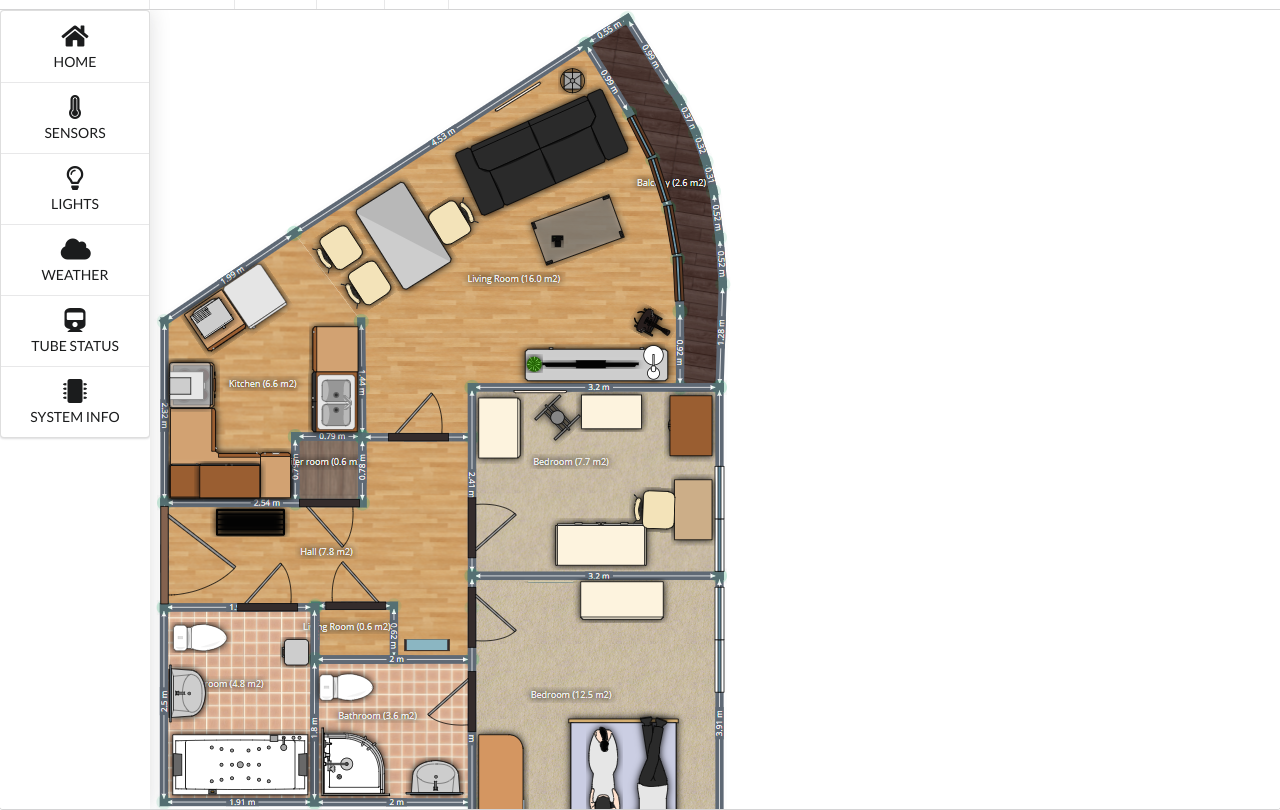
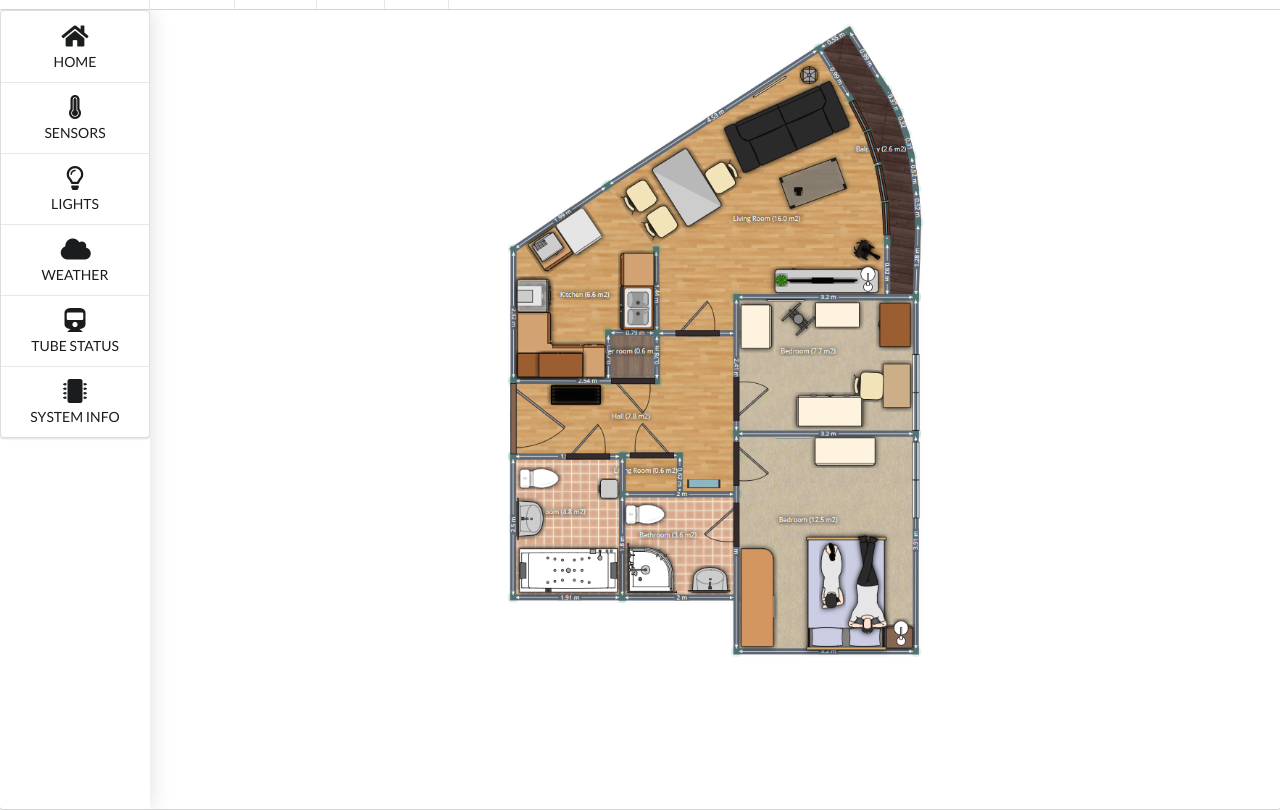
Before and after one commit to LaszloBogacsi/pi-info, a Flask app: template pi_info/blueprints/home/templates/home/index.html in a window 1280 px wide. Shown: the part 40-850 px from the top of the page. Run offline with Flask 2, Linux system fonts and the light colour scheme; the template is opened without the code that fills it, so the values that code supplies are empty; parts of the project's set-up code (start-up, migrations or seed data) failed here and were passed over; some libraries are stand-ins or nearby versions.

Commit message:
adjust home screen image to fit height

```diff
--- a/__main__.py
+++ b/__main__.py
@@ -1,8 +1,5 @@
 import sys
-
-# from app import app
 from app import create_app
-
 
 if __name__ == "__main__":
     app = create_app(sys.argv[1])
--- a/pi_info/blueprints/home/templates/home/index.html
+++ b/pi_info/blueprints/home/templates/home/index.html
@@ -1,6 +1,12 @@
 {% extends 'layout.html' %}
 {% block content %}
-
+<style>
+    .img-fit img {
+        height: 80vh;
+    }
+</style>
+<div class="ui grid padded one column centered">
+    <div class="row img-fit">
         <img src="{{ url_for('static', filename='2dFloorplan.png') }}" usemap="#image-map">
 
         <map name="image-map">
@@ -20,4 +26,7 @@
             <area onclick="console.log('hall')" target="" alt="Hall" title="Hall" href="#!"
                   coords="14,492,213,492,215,425,317,426,318,645,246,644,246,593,12,592" shape="poly">
         </map>
+    </div>
+
+</div>
 {% endblock %}
--- a/pi_info/data/sensors.py
+++ b/pi_info/data/sensors.py
@@ -17,7 +17,7 @@ LIVING_ROOM1 = {"sensor_id": 100, "name": "Living Room 1", "location": Room.LIVI
 MASTER_BEDROOM1 = {"sensor_id": 101, "name": "Master BedRoom 1", "location": Room.MASTER_BEDROOM, "code": SensorCode.DHT22, "type": SensorType.TEMPERATURE_AND_HUMIDITY, "sampling_rate_mins": 20}
 MASTER_BEDROOM2 = {"sensor_id": 101, "name": "Master BedRoom 1", "location": Room.MASTER_BEDROOM, "code": SensorCode.DHT22, "type": SensorType.TEMPERATURE_AND_HUMIDITY, "sampling_rate_mins": 20}
 
-SENSORS = [LIVING_ROOM1, MASTER_BEDROOM1, MASTER_BEDROOM2, MASTER_BEDROOM2, MASTER_BEDROOM2]
+SENSORS = [LIVING_ROOM1, MASTER_BEDROOM1]
 
 
 def get_sensor_by_id(sensor_id):
```
Also changed, not shown: 2 other files. Lines whose indentation alone changed are shown as unchanged.
